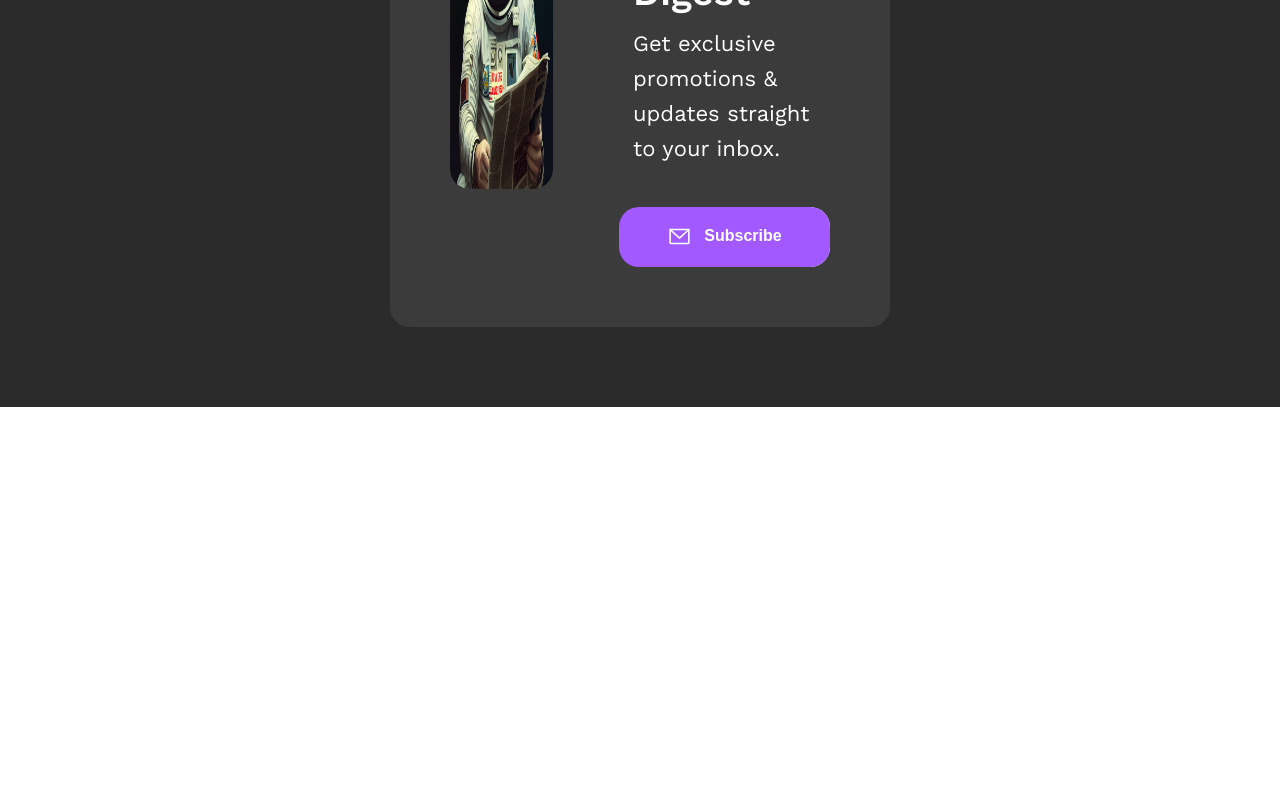
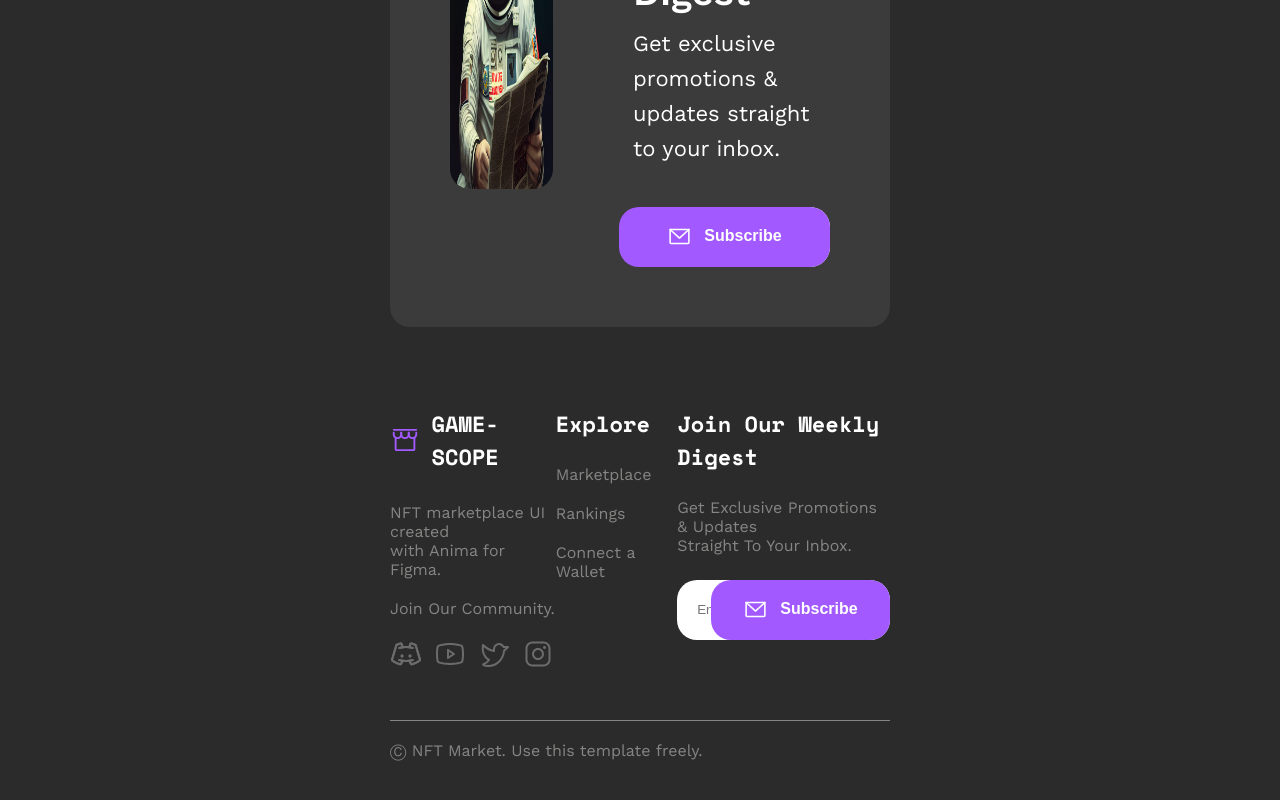
Before and after one commit to Eltab3e/Game-Scope, a Next.js app: page / in a window 1280 px wide. Shown: the part 5716-6516 px from the top of the page. Before the commit the page ends 6123 px from the top, so only its background shows below. Built offline with nearby package versions, Linux system fonts and the light colour scheme; no server answers.

Commit message:
finalize homepage ui

```diff
--- a/app/page.tsx
+++ b/app/page.tsx
@@ -11,6 +11,7 @@ import Discover from "@/components/Home/Discover";
 import Highlight from "@/components/Home/Highlight";
 import About from "@/components/Home/About";
 import Subscribe from "@/components/Home/Subscribe";
+import Footer from "@/components/Home/Footer";
 
 export default function Home() {
     return (
@@ -26,6 +27,7 @@ export default function Home() {
             <Wrapper>
                 <About />
                 <Subscribe />
+                <Footer />
             </Wrapper>
         </>
     );
--- /dev/null
+++ b/components/Home/Footer/index.tsx
@@ -0,0 +1,215 @@
+//required
+import Image from "next/image";
+import styled from "styled-components";
+//essential
+import { space } from "@/app/layout";
+//components
+import Button from "@/components/shared/Button";
+
+const Container = styled.div`
+    display: flex;
+    flex-direction: column;
+    gap: 5rem;
+`;
+
+const Wrapper = styled.div`
+    display: flex;
+    justify-content: space-between;
+`;
+
+const Info = styled.div`
+    width: 32.7rem;
+    display: flex;
+    flex-direction: column;
+    gap: 3rem;
+`;
+
+const LogoWrapper = styled.div`
+    display: flex;
+    align-items: center;
+    gap: 1.2rem;
+`;
+
+const Logo = styled.div`
+    position: relative;
+    width: 3.2rem;
+    height: 3.2rem;
+`;
+
+const Title = styled.h4`
+    font-size: ${(props) => props.theme.fontSizes.h5};
+    font-weight: 600;
+`;
+
+const Text = styled.p`
+    font-size: ${(props) => props.theme.fontSizes.base};
+    font-weight: 400;
+    color: ${(props) => props.theme.colors.grey};
+`;
+
+const AdditionalInfo = styled.div`
+    display: flex;
+    flex-direction: column;
+    gap: 2rem;
+`;
+
+const Community = styled.div`
+    display: flex;
+    gap: 1rem;
+    opacity: 0.3;
+`;
+
+const Explore = styled.div`
+    width: 24rem;
+    display: flex;
+    flex-direction: column;
+    gap: 2.5rem;
+`;
+
+const Subscribe = styled.div`
+    width: 42rem;
+    display: flex;
+    flex-direction: column;
+    gap: 2.5rem;
+`;
+
+const Form = styled.form`
+    position: relative;
+    display: flex;
+    height: 6rem;
+    border-radius: 2rem;
+`;
+
+const InputWrapper = styled.div`
+    background-color: ${(props) => props.theme.colors.white};
+    display: flex;
+    align-items: center;
+    width: 100%;
+    padding: 1.6rem 0 1.6rem 2rem;
+    border-radius: 2rem;
+    z-index: 1;
+`;
+
+const Input = styled.input`
+    border: none;
+    outline: none;
+`;
+
+const ButtonWrapper = styled.div`
+    position: absolute;
+    top: 0;
+    right: 0;
+    width: 17.9rem;
+    z-index: 99;
+`;
+
+const Copy = styled.div`
+    padding-top: 2rem;
+    border-top: 1px solid #858584;
+`;
+
+const SubscribeIcon = () => (
+    <Image
+        src={"/icons/EnvelopeSimple.svg"}
+        alt="subscribe"
+        width={25}
+        height={25}
+    />
+);
+
+const Footer = () => {
+    return (
+        <Container>
+            <Wrapper>
+                <Info>
+                    <LogoWrapper>
+                        <Logo>
+                            <Image
+                                src={"/icons/Storefront.svg"}
+                                alt="logo"
+                                fill
+                            />
+                        </Logo>
+                        <Title className={space.className}>GAME-SCOPE</Title>
+                    </LogoWrapper>
+                    <AdditionalInfo>
+                        <Text>
+                            NFT marketplace UI created
+                            <br /> with Anima for Figma.
+                        </Text>
+                        <Text>Join Our Community.</Text>
+                        <Community>
+                            <LogoWrapper>
+                                <Logo>
+                                    <Image
+                                        src={"/icons/DiscordLogo.svg"}
+                                        alt="logo"
+                                        fill
+                                    />
+                                </Logo>
+                                <Logo>
+                                    <Image
+                                        src={"/icons/YoutubeLogo.svg"}
+                                        alt="logo"
+                                        fill
+                                    />
+                                </Logo>
+                                <Logo>
+                                    <Image
+                                        src={"/icons/TwitterLogo.svg"}
+                                        alt="logo"
+                                        fill
+                                    />
+                                </Logo>
+                                <Logo>
+                                    <Image
+                                        src={"/icons/InstagramLogo.svg"}
+                                        alt="logo"
+                                        fill
+                                    />
+                                </Logo>
+                            </LogoWrapper>
+                        </Community>
+                    </AdditionalInfo>
+                </Info>
+                <Explore>
+                    <Title className={space.className}>Explore</Title>
+                    <AdditionalInfo>
+                        <Text>Marketplace</Text>
+                        <Text>Rankings</Text>
+                        <Text>Connect a Wallet</Text>
+                    </AdditionalInfo>
+                </Explore>
+                <Subscribe>
+                    <Title className={space.className}>Join Our Weekly Digest</Title>
+                    <Text>
+                        Get Exclusive Promotions & Updates
+                        <br /> Straight To Your Inbox.
+                    </Text>
+                    <Form>
+                        <InputWrapper>
+                            <Input placeholder="Enter Your E-mail Here" />
+                        </InputWrapper>
+
+                        <ButtonWrapper>
+                            <Button
+                                fullwidth
+                                variant="primary"
+                                height="secondary"
+                                padding="primary"
+                                preIcon={SubscribeIcon}
+                            >
+                                Subscribe
+                            </Button>
+                        </ButtonWrapper>
+                    </Form>
+                </Subscribe>
+            </Wrapper>
+            <Copy>
+                <Text>Ⓒ NFT Market. Use this template freely.</Text>
+            </Copy>
+        </Container>
+    );
+};
+
+export default Footer;
--- a/components/Home/Subscribe/index.tsx
+++ b/components/Home/Subscribe/index.tsx
@@ -1,7 +1,9 @@
+//required
+import Image from "next/image";
+import styled from "styled-components";
+//components
 import Button from "@/components/shared/Button";
 import Heading from "@/components/shared/Heading";
-import Image from "next/image";
-import styled from "styled-components";
 
 const Container = styled.div``;
 
```
